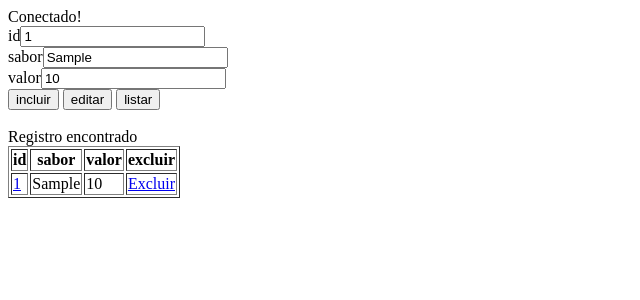
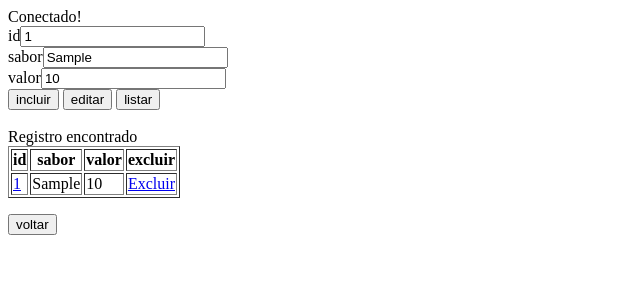
Before and after one commit to gribasads/trabalho_final, a PHP site: page /adm.php?id=1 in a window 1280 px wide. Shown: the top 300 px of the page, without its empty margins (0-640 px from the left). Run offline with PHP 8.4, Linux system fonts and the light colour scheme; tables that the repository leaves empty or names only in its code hold one stand-in row (values such as "Sample post").

Commit message:
adicionado botão de voltar

```diff
--- a/adm.php
+++ b/adm.php
@@ -19,7 +19,10 @@ if ($resultado->num_rows > 0) {
     }
 }
 ?>
-        <form name="acesso" action="pizza.php" method="get">
+
+<body>
+
+<form name="acesso" action="pizza.php" method="get">
             id<input type="text" name="id"      value="<?php echo $id?>"   > </input>
             <br>
             sabor<input type="text" name="sabor"  value="<?php echo $sabor?>"> </input>
@@ -79,3 +82,9 @@ if ($resultado->num_rows > 0) {
 
 
 </form>
+
+<form action="index.html">
+  <input type="submit" value="voltar"/>
+</form>
+
+</body>
```
